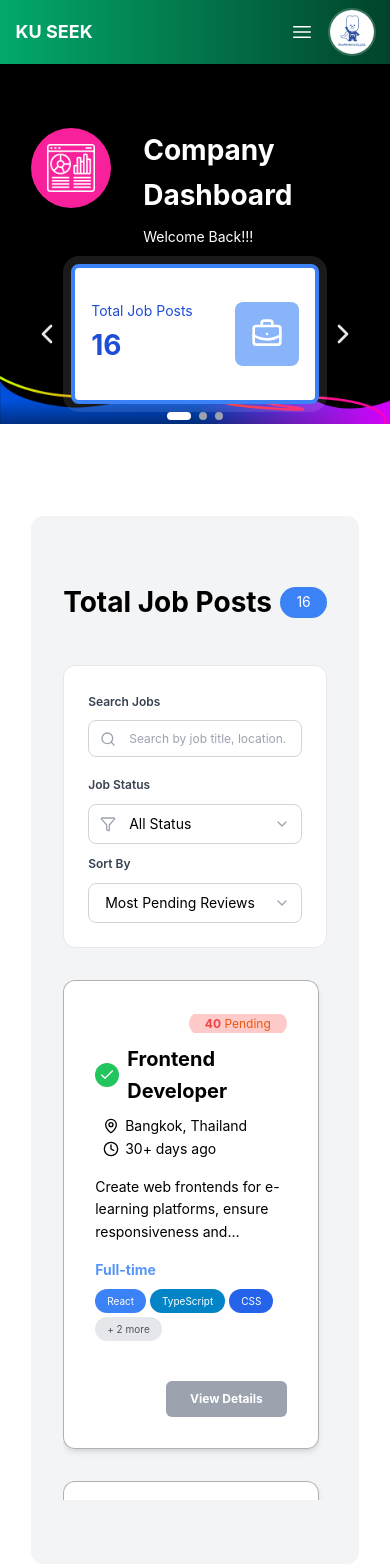
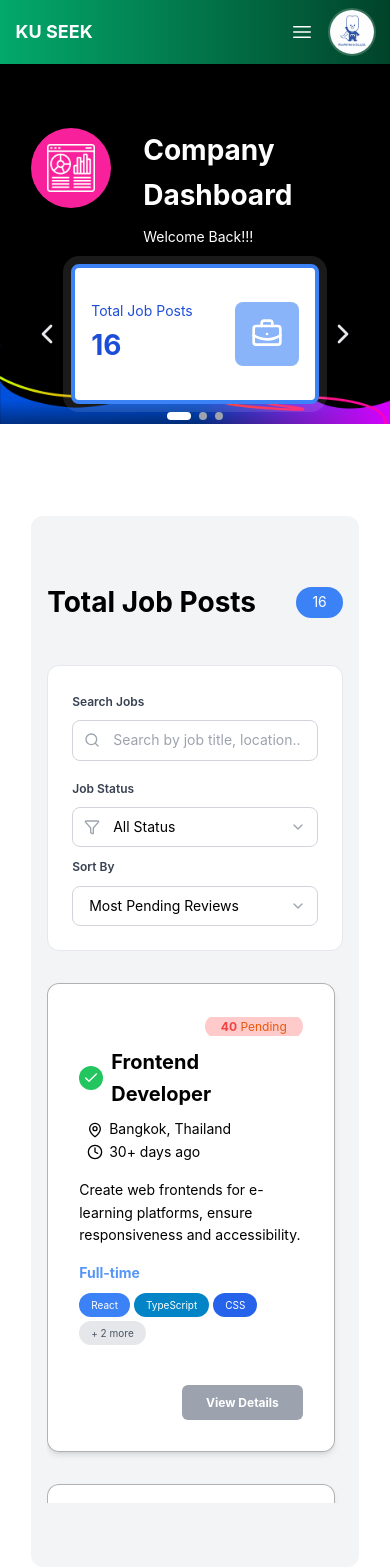
Before and after one commit to KU-jobapp-guys/KU-Seek, a Vue app in the folder frontend/: page /company/dashboard in a window 390 px wide. Shown: the top 1568 px of the page. Built offline with nearby package versions, Linux system fonts and the light colour scheme.

Commit message:
fix search box width in dashboard

```diff
--- a/frontend/src/views/dashboard/CompanyDashboardView.vue
+++ b/frontend/src/views/dashboard/CompanyDashboardView.vue
@@ -76,7 +76,7 @@ onMounted(() => {
 
     <!-- Total Job Posts Section -->
     <section class="text-base relative px-[8vw] md:px-[12vw] mt-24 bg-white flex flex-col gap-y-8">
-      <div class="rounded-xl bg-gray-100 px-8 py-16 flex flex-col gap-y-8">
+      <div class="rounded-xl bg-gray-100 px-4 md:px-8 py-16 flex flex-col gap-y-8">
         <div class="flex items-center justify-between mb-2">
           <h2 class="text-black text-4xl font-bold">Total Job Posts</h2>
           <p class="px-4 py-1 bg-blue-500 rounded-full text-white flex gap-x-1">
@@ -96,7 +96,7 @@ onMounted(() => {
                   v-model="searchQuery"
                   type="text"
                   placeholder="Search by job title, location..."
-                  class="text-sm w-full pl-10 pr-4 py-2 border border-gray-300 rounded-lg focus:outline-none focus:ring-2 focus:ring-blue-500 focus:border-transparent"
+                  class="w-full pl-10 pr-4 py-2 border border-gray-300 rounded-lg focus:outline-none focus:ring-2 focus:ring-blue-500 focus:border-transparent"
                 />
               </div>
             </div>
```
